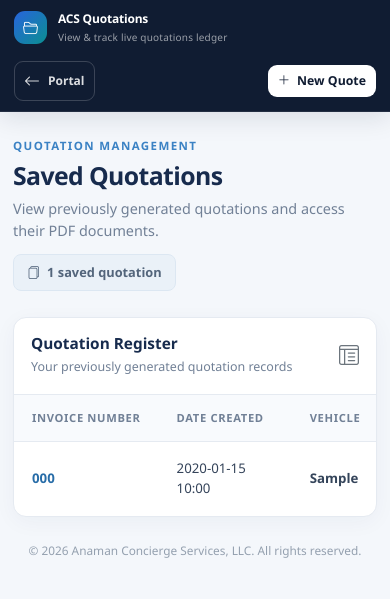
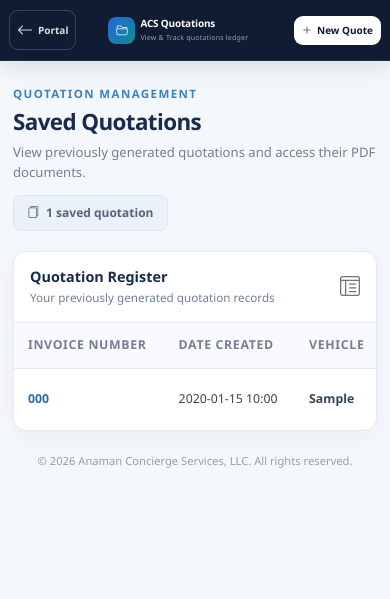
Before and after one commit to anamancs/internalops, a Flask app: page /quotation/quotations in a window 390 px wide. Shown: the top 599 px of the page. Run offline with Flask 3, Linux system fonts and the light colour scheme; tables that the repository leaves empty hold one stand-in row (values such as "Sample post").

Commit message:
Fixed mobile screen topbar width and spacing issues.

```diff
--- a/acs_quotation_app/templates/list.html
+++ b/acs_quotation_app/templates/list.html
@@ -301,6 +301,12 @@
             border-color: #286da8;
         }
 
+        .quotes-table th:nth-child(5),
+        .quotes-table td:nth-child(5) {
+            white-space: nowrap;
+            min-width: 75px;
+        }
+
         .empty-state {
             padding: 75px 20px;
             text-align: center;
@@ -357,55 +363,159 @@
             padding-top: 25px;
         }
 
+
+        /* =========================================
+        MOBILE RESPONSIVENESS
+        ========================================= */
+
         @media (max-width: 768px) {
+
+            .topbar {
+                min-height: 60px;
+            }
+
+            .topbar-inner {
+                min-height: 60px;
+                padding: 8px 14px;
+                gap: 32px;
+                flex-wrap: nowrap;
+            }
+
+            .topbar .portal-link {
+                padding: 7px 9px;
+                font-size: 11px;
+                gap: 5px;
+                flex-shrink: 0;
+            }
+
+            .brand {
+                order: 0;
+                width: auto;
+                flex: 1;
+                min-width: 0;
+                gap: 7px;
+                font-size: 11px;
+                overflow: hidden;
+            }
+
+            .brand-mark {
+                width: 31px;
+                height: 31px;
+                font-size: 14px;
+                border-radius: 8px;
+            }
+
+            .brand > span:last-child {
+                overflow: hidden;
+                white-space: nowrap;
+                text-overflow: ellipsis;
+            }
+
+            .brand small {
+                font-size: 8px;
+                white-space: nowrap;
+            }
+
+            .topbar .new-quote-btn {
+                padding: 8px 10px;
+                font-size: 11px;
+                gap: 5px;
+                flex-shrink: 0;
+            }
+
             .quotes-container {
-                padding: 25px 13px 40px;
+                padding: 24px 13px 35px;
             }
 
             .quotes-heading {
                 align-items: flex-start;
                 flex-direction: column;
-                gap: 13px;
+                gap: 12px;
+                margin-bottom: 20px;
             }
 
             .quotes-heading h1 {
-                font-size: 1.55rem;
+                font-size: 1.5rem;
+            }
+
+            .quotes-heading p {
+                font-size: 0.82rem;
+                line-height: 1.5;
+            }
+
+            .quotes-count {
+                font-size: 0.75rem;
             }
 
             .panel-header {
-                padding: 17px;
+                padding: 16px;
             }
 
-            .topbar-inner {
-                padding: 10px 14px;
-                min-height: 62px;
-                flex-wrap: wrap;
+            .panel-title {
+                font-size: 0.9rem;
             }
 
-            .brand {
-                order: -1;
-                width: 100%;
-                font-size: 12px;
+            .panel-subtitle {
+                font-size: 0.73rem;
             }
 
-            .brand-mark {
-                width: 33px;
-                height: 33px;
-                font-size: 15px;
+            .quotes-table {
+                min-width: 850px;
+            }
+
+            .quotes-table thead th,
+            .quotes-table tbody td {
+                padding: 13px 14px;
+                font-size: 0.77rem;
+            }
+
+            .quotes-footer {
+                font-size: 0.7rem;
+                padding: 22px 10px 0;
             }
         }
 
         @media (max-width: 420px) {
+
+            .topbar-inner {
+                padding-left: 9px;
+                padding-right: 9px;
+                gap: 32px;
+            }
+
             .topbar .portal-link {
-                padding: 7px 9px;
+                padding: 7px;
+                font-size: 10px;
+            }
+
+            .brand {
+                gap: 5px;
+            }
+
+            .brand-mark {
+                width: 27px;
+                height: 27px;
                 font-size: 12px;
             }
 
+            .brand {
+                font-size: 10px;
+            }
+
+            .brand small {
+                font-size: 7px;
+            }
+
             .topbar .new-quote-btn {
-                padding: 7px 10px;
-                font-size: 0.77rem;
+                padding: 7px 8px;
+                font-size: 10px;
+            }
+
+            .quotes-heading h1 {
+                font-size: 1.4rem;
             }
         }
+
     </style>
 </head>
 
@@ -425,7 +535,7 @@
                 </span>
                 <span>
                     ACS  Quotations
-                    <small>View & track live quotations ledger</small>
+                    <small>View & Track quotations ledger</small>
                 </span>
             </div>
 
```
